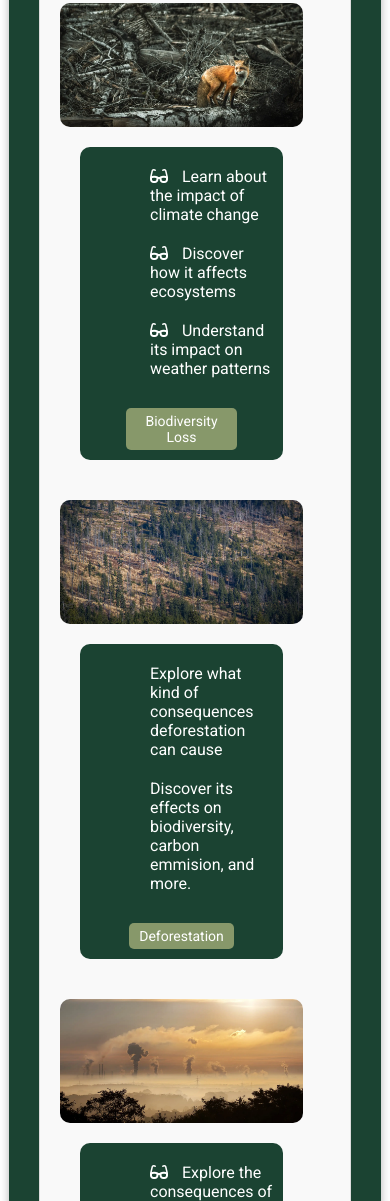
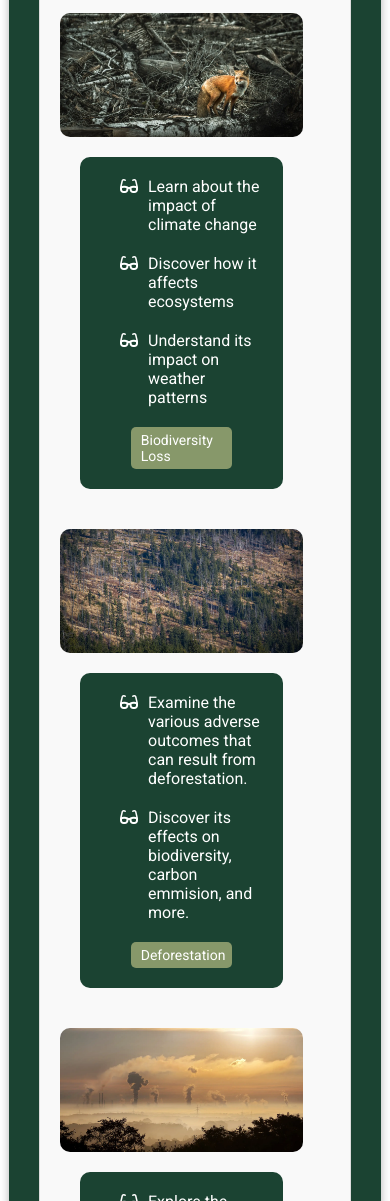
Before and after one commit to vsteve96/SaveTheWorld, a plain HTML site: page index.html in a window 390 px wide. Shown: the part 799-2000 px from the top of the page. Drawn offline with Linux system fonts and the light colour scheme.

Commit message:
Improve info-container responsivity

```diff
--- a/assets/css/style.css
+++ b/assets/css/style.css
@@ -40,7 +40,7 @@ h2 {
 section p {
     font-size: 16px;
     line-height: 1.5;
-    margin-bottom: 15px;
+    margin-bottom: 20px;
 }
 
 /* Add spacing between sections */
@@ -93,6 +93,14 @@ nav a:hover {
     background-color: rgb(68, 83, 47);
 }
 
+.image {
+    max-width: 50%;
+    display: flex;
+    flex: 1;
+    height: auto;
+    border-radius: 10px;
+}
+
 .main-container {
     display: flex;
     align-items: center;
@@ -100,42 +108,38 @@ nav a:hover {
     margin-bottom: 20px;
 }
 
-.image {
-    max-width: 50%;
-    height: auto;
-    border-radius: 10px;
-}
-
 .info-container {
     background-color: rgb(27, 67, 50);
     color:rgb(255, 255, 255);
-    padding: 10px;
+    padding: 20px;
     border-radius: 10px;
     max-height: 100%;
-    max-width: 90%;
+    width: auto;
     margin: 20px;
-    overflow-y: auto;
     display: flex;
-    text-align: center;
     flex-direction: column;
-    flex: 1;
+    justify-content: center;
+    align-items: center;
 }
 
 .description {
-    text-align: center;
-    margin: 10px 0;
+    margin: 0;
+    padding: 0;
 }
 
 .description li {
     margin: 0 0 20px 20px;
     list-style-type: none;
-    text-align: left;
+    /* Make lines clip to baseline */
+    display: flex;
+    align-items: baseline;
 }
 
 .description li i {
     margin-right: 10px;
 }
 
+/* Style the link button in the description box */
 .link-button {
     text-decoration: none;
     padding: 5px 10px;
@@ -146,7 +150,6 @@ nav a:hover {
     font-size: 14px;
     margin: 0 auto;
     max-width: 50%;
-
 }
 
 .link-button:hover {
--- a/index.html
+++ b/index.html
@@ -13,6 +13,8 @@
     <link rel="icon" type="image/png" sizes="16x16" href="assets/favicon/favicon-16x16.png" />
     <!-- Stylesheet -->
     <link rel="stylesheet" href="/assets/css/style.css">
+    <!-- FontAwesome -->
+    <script src="https://kit.fontawesome.com/915e9d9384.js" crossorigin="anonymous"></script>
 </head>
 
 <body>
@@ -58,8 +60,8 @@
             <img class="image" src="assets/images/deforestation.webp" alt="An image showing the results of extensive deforestation">
             <div class="info-container">
                 <ul class="description">
-                    <li>Explore what kind of consequences deforestation can cause</li>
-                    <li>Discover its effects on biodiversity, carbon emmision, and more.</li>
+                    <li><i class="fa-solid fa-glasses"></i> Examine the various adverse outcomes that can result from deforestation.</li>
+                    <li><i class="fa-solid fa-glasses"></i> Discover its effects on biodiversity, carbon emmision, and more.</li>
                 </ul>
                 <a href="https://pachamama.org/effects-of-deforestation?_ga=2.182202400.627930774.1695529183-977199927.1695245278" target="_blank" class="link-button">Deforestation</a>
             </div>
```
